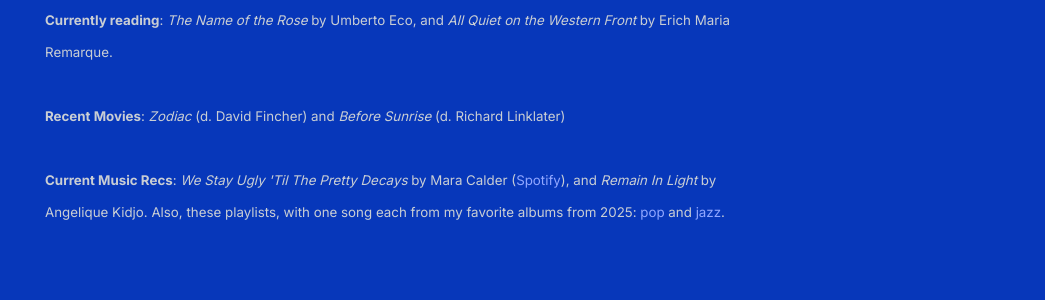
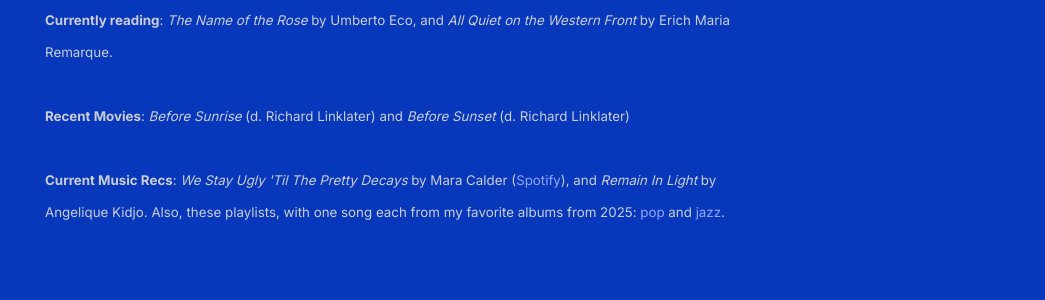
Before and after one commit to shihankanungo/shihankanungo.github.io, a Jekyll site: the page built from index.md, in a window 1280 px wide. Shown: the part 879-1179 px from the top of the page, without its empty margins (235-1280 px from the left). Built offline with Jekyll 4.4.1, drawn with Linux system fonts in a browser that asks for light colours.

Commit message:
Update _config.yml

```diff
--- a/_config.yml
+++ b/_config.yml
@@ -10,7 +10,7 @@
           <br /><br />
           <small><b>Currently reading</b>: <i>The Name of the Rose</i> by Umberto Eco,  and <i>All Quiet on the Western Front</i> by Erich Maria Remarque.</small>
           <br /><br />
-          <small><b>Recent Movies</b>: <i>Zodiac</i> (d. David Fincher) and <i>Before Sunrise</i> (d. Richard Linklater)</small>
+          <small><b>Recent Movies</b>: <i>Before Sunrise</i> (d. Richard Linklater) and <i>Before Sunset</i> (d. Richard Linklater)</small>
           <br /><br />
           <small><b>Current Music Recs</b>: <i>We Stay Ugly 'Til The Pretty Decays</i> by Mara Calder (<a href="https://open.spotify.com/album/2pacOfhvZZHtuYZJnJrwg8?si=9Am8PVTjSkuYAoIyD-RNSQ">Spotify</a>), and <i>Remain In Light</i> by Angelique Kidjo. Also, these playlists, with one song each from my favorite albums from 2025: <a href="https://open.spotify.com/playlist/0b6ipXilq8yItCkbfxZRbl?si=022493cba1c64e71">pop</a> and <a href="https://open.spotify.com/playlist/2iO14usuhKlftJvaT3AK0R?si=7f8887dec02c4fed">jazz</a>. </small>
           <br /><br /><br /><br />
```
